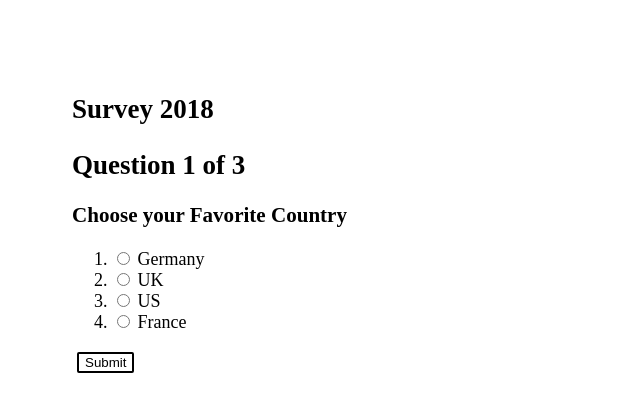
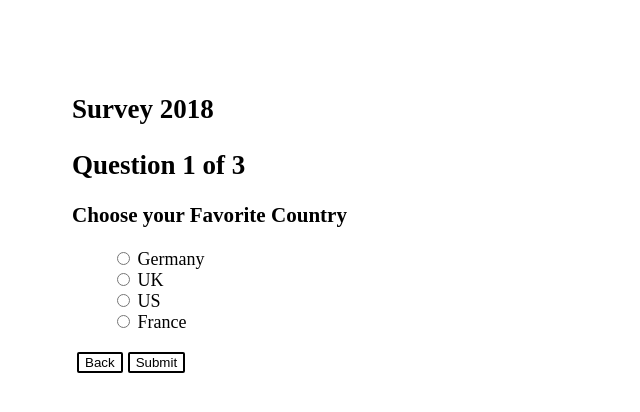
Before and after one commit to seogram/React-Survey, a React (Create React App) app: page / in a window 1280 px wide. Shown: the top 412 px of the page, without its empty margins (0-640 px from the left). Built offline with nearby package versions, Linux system fonts and the light colour scheme.

Commit message:
back btn added

```diff
--- a/src/components/Question.js
+++ b/src/components/Question.js
@@ -2,26 +2,33 @@ import React from 'react'
 
 const Question = ({
   question,
-    index,
+  Useranswers,
+  step,
   onAnswerSelected,
-    onSubmit
+  onSubmit,
+  back
 }) => {
+
   return (
+
     <div>
       <h3>{question.question}</h3>
       <ol>
       {question.answers.map((answer, i) =>
-                    <li key={`${index}-${i}`}>
-                        <input type="radio" name={`question_${index}`} id={`question_${index}_answer_${i}`}
-                            defaultChecked={false} value={i} onChange={onAnswerSelected} />
+        <li key={`${step}-${i}`}>
+          <input type="radio" name={`question_${step}`} id={`question_${step}_answer_${i}`}
+           defaultChecked={i == Useranswers ? true : false} value={i} onChange={onAnswerSelected} />
           {' '}
-                        <label htmlFor={`question_${index}_answer_${i}`}>{answer.label}</label>
+          <label htmlFor={`question_${step}_answer_${i}`}>{answer.label}</label>
         </li>
       )}
       </ol>
+      <button onClick={back}>Back</button>
       <button onClick={onSubmit}>Submit</button>
+
     </div>
   )
 }
 
-export default Question;
+
+export default Question
--- a/src/components/Survey.js
+++ b/src/components/Survey.js
@@ -9,8 +9,8 @@ export default class Survey extends React.Component {
         super(props)
         this.state = {
             survey: {},
-            index: 0,
-            answers: []
+            step: 0,
+            Useranswers: []
         }
     }
 
@@ -21,21 +21,30 @@ export default class Survey extends React.Component {
 
 
     handleSubmit() {
-        this.state.index < this.state.survey.data.questions.length ?
-            this.setState({ 'index': this.state.index + 1 }) : ''
+
+        this.state.step < this.state.survey.data.questions.length ?
+            this.setState({ 'step': this.state.step + 1 }) : ''
     }
 
+
+
+    handleBack() {
+        this.state.step > 0 ?
+            this.setState({ 'step': this.state.step - 1 }) : ''
+    }
+
+
     handleAnswerSelected(event) {
-        let list = [...this.state.answers.slice(0, this.state.index),
+        let list = [...this.state.Useranswers.slice(0, this.state.step),
         parseInt(event.target.value),
-        ...this.state.answers.slice(this.state.index + 1)];
+        ...this.state.Useranswers.slice(this.state.step + 1)];
 
-        this.setState({ 'answers': list })
+        this.setState({ 'Useranswers': list })
     }
 
     summaryCreator() {
 
-        return this.state.answers.map((answer, i) => {
+        return this.state.Useranswers.map((answer, i) => {
             return <li key={i}>
                 {this.state.survey.data.questions[i].answers[answer].label}
             </li>
@@ -44,10 +53,10 @@ export default class Survey extends React.Component {
 
     render() {
 
-        const { survey, index, answers } = this.state;
+        const { survey, step, Useranswers } = this.state;
         const numberOfQuestions = survey.data ? survey.data.questions.length : 0;
 
-        let completed = (survey.data && (index === survey.data.questions.length)) ? true : false;
+        let completed = (survey.data && (step === survey.data.questions.length)) ? true : false;
         let summary;
 
         return (
@@ -63,13 +72,15 @@ export default class Survey extends React.Component {
                     :
                     <div>
                         {/* Progress bar */}
-                        <h2>Question {index + 1} of {numberOfQuestions}</h2>
-                        {survey.data && index < numberOfQuestions ?
+                        <h2>Question {step + 1} of {numberOfQuestions}</h2>
+                        {survey.data && step < numberOfQuestions ?
                             <Question
-                                question={survey.data.questions[index]}
-                                index={index}
+                                question={survey.data.questions[step]}
+                                Useranswers = {Useranswers[step]}
+                                step={step}
                                 onAnswerSelected={(event) => this.handleAnswerSelected(event)}
                                 onSubmit={() => this.handleSubmit()}
+                                back ={()=>this.handleBack()}
                             />
 
                             : 'completed'}
--- a/src/index.css
+++ b/src/index.css
@@ -13,3 +13,7 @@ button, input {
   border-radius: 2px;
   background-color: white;
 }
+
+ol li{
+  list-style-type: none;
+}
```
Lines whose indentation alone changed are shown as unchanged.
